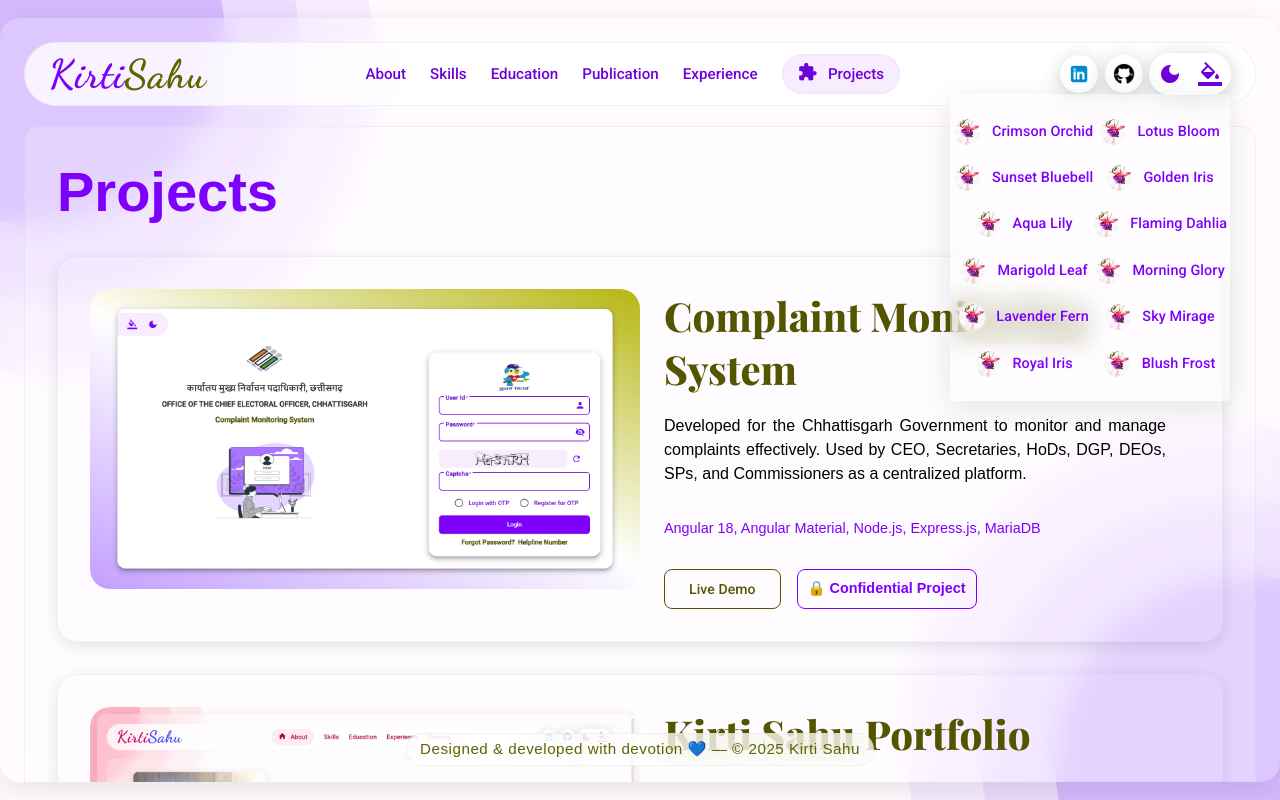
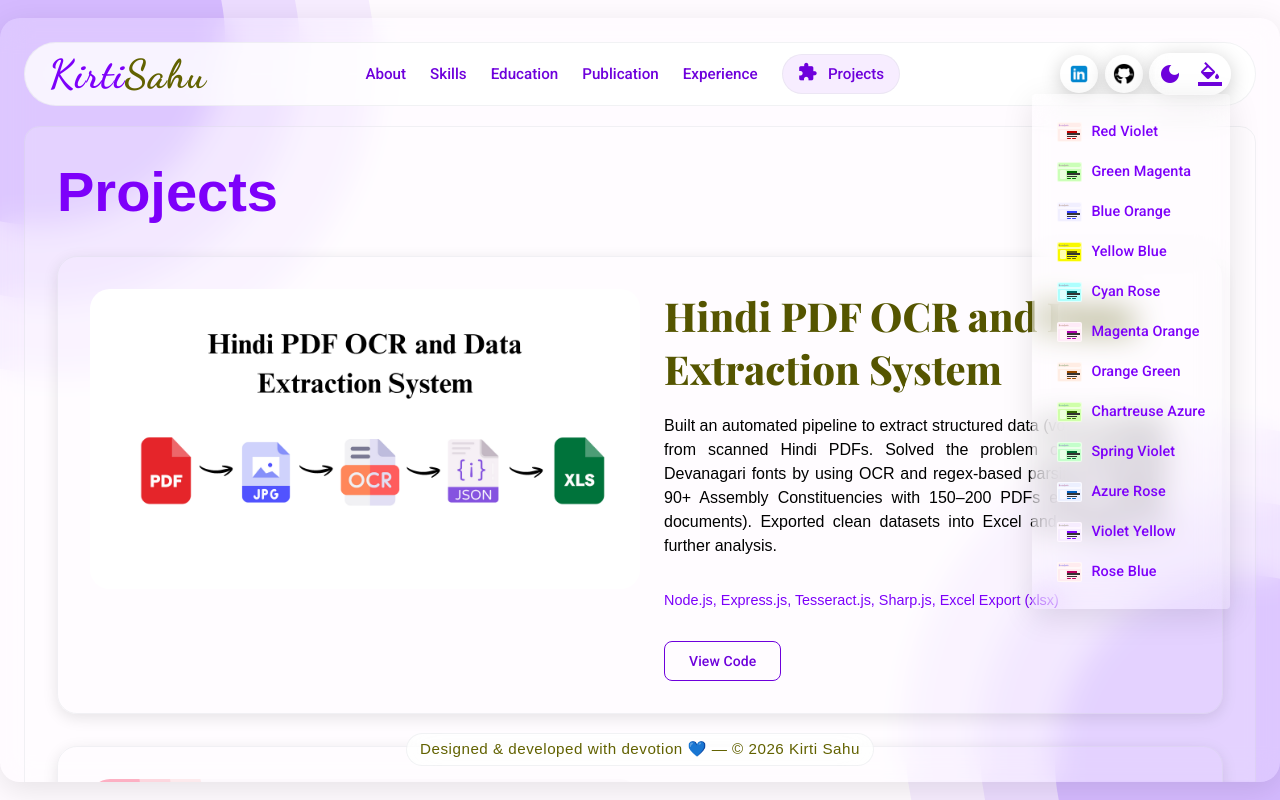
Before and after one commit to kirtisahu178/kirti-sahu-portfolio, an Angular app: page /projects in a window 1280 px wide. Both pictures are taken after a click on the button "format_color_fill". Built offline with nearby package versions, Linux system fonts and the light colour scheme; a web font is replaced by a local one.

Commit message:
upgrade theme icon

```diff
--- a/src/app/app.component.html
+++ b/src/app/app.component.html
@@ -121,7 +121,26 @@
         <div class="theme-item">
           <button mat-button (click)="applyTheme(theme.themeName)" class="theme-button">
             <div class="theme-preview">
-                <img class="theme-icon" [src]="theme.icon" />
+              <div class="theme-preview-icon" [ngStyle]="{
+                                        '--bg-color': isDarkMode ? theme.bgDark : theme.bgLight,
+                                        '--tool-cont': isDarkMode ? theme.toolContDark : theme.toolContLight,
+                                        '--mini-text': isDarkMode ? theme.miniTextDark : theme.miniTextLight,
+                                        '--head-btn': isDarkMode ? theme.headBtnDark : theme.headBtnLight,
+                                        '--para': isDarkMode ? '#fff' : '#333'}">
+                <div class="toolbar">
+                  <div class="mini-text">KirtiSahu</div>
+                  <!-- <div class="menu1"></div> -->
+                </div>
+                <div class="content">
+                  <div class="mimage"></div>
+                  <div class="heading1"></div>
+                  <div class="para1"></div>
+                  <div class="para2"></div>
+                  <div class="para3"></div>
+                  <div class="btn1"></div>
+                  <div class="btn2"></div>
+                </div>
+              </div>
               <span class="theme-label">{{ theme.label }}</span>
             </div>
           </button>
@@ -135,7 +154,7 @@
     </div>
 
     <footer>
-      <p>Designed & developed with devotion 💙 — © 2025 Kirti Sahu</p>
+      <p>Designed & developed with devotion 💙 — © 2026 Kirti Sahu</p>
     </footer>
   </div>
 </app-layered-bg-layout>
--- a/src/app/app.component.scss
+++ b/src/app/app.component.scss
@@ -126,9 +126,6 @@
 
 
 .theme-grid {
-  display: grid;
-  grid-template-columns: repeat(2, minmax(120px, 1fr));
-  gap: 0.4rem 1rem;
   padding: 0.6rem 0.8rem;
   align-items: start;
 
@@ -139,12 +136,9 @@
     .theme-button {
       width: 100%;
       text-align: left;
-      padding: 0.4rem 0.5rem;
-      border-radius: 20px;
       transition: all 0.25s ease;
-      background: rgba(255, 255, 255, 0.05);
-      backdrop-filter: blur(10px);
       display: flex;
+      justify-content: flex-start;
       align-items: center;
 
       &:hover {
@@ -154,23 +148,139 @@
 
       .theme-preview {
         display: flex;
-        align-items: center;
+        align-items: flex-start;
+        justify-content: flex-start;
         gap: 0.6rem;
         width: 100%;
 
-        .theme-icon {
-          width: 26px;
-          height: 26px;
-          border-radius: 50%;
-          object-fit: cover;
-          border: 2px solid rgba(255, 255, 255, 0.3);
-          flex-shrink: 0;
+        .theme-preview-icon {
+          width: 25px;
+          height: 20px;
+          border-radius: 2px;
+          position: relative;
+          overflow: hidden;
+          background-color: var(--bg-color) !important;
+        }
+
+        .theme-preview-icon .toolbar {
+          position: absolute;
+          top: 1px;
+          left: 1px;
+          right: 1px;
+          height: 4px;
+          background-color: var(--tool-cont) !important;
+          border-radius: 50px;
+
+          display: flex;
+          align-items: center;
+          padding: 0 3px;
+          gap: 3px;
+
+          .mini-text {
+            position: absolute;
+            top: 2px;
+            left: 1px;
+            font-size: 2px;
+            font-weight: 800 !important;
+            color: var(--mini-text);
+            line-height: 1;
+            letter-spacing: 0.3px;
+            white-space: nowrap;
+            font-family: "Dancing Script", cursive;
+          }
+
+          .menu1 {
+            position: absolute;
+            top: 1px;
+            right: 1px;
+            width: 8px;
+            height: 2px;
+            background-color: #838080;
+            border-radius: 50px;
+            margin-left: auto;
+          }
+        }
+
+        .theme-preview-icon .content {
+          position: absolute;
+          top: 7px;
+          left: 1px;
+          right: 1px;
+          bottom: 1px;
+          background-color: var(--tool-cont) !important;
+          border-radius: 1px;
+
+          .mimage {
+            position: absolute;
+            top: 1px;
+            left: 2px;
+            width: 6px;
+            height: calc(100% - 3px);
+            background-color: var(--bg-color);
+            border-radius: 1px;
+          }
+
+          .heading1 {
+            position: absolute;
+            top: 2px;
+            left: 9px;
+            right: 1px;
+            height: 2px;
+            width: 10px;
+            background-color: var(--head-btn);
+          }
+
+          .para1 {
+            position: absolute;
+            top: 4.2px;
+            left: 9px;
+            right: 1px;
+            height: 1px;
+            background-color: var(--para);
+          }
+
+          .para2 {
+            position: absolute;
+            top: 5.8px;
+            left: 9px;
+            right: 1px;
+            height: 1px;
+            background-color: var(--para);
+          }
+
+          .para3 {
+            position: absolute;
+            top: 7.8px;
+            left: 9px;
+            right: 1px;
+            height: 1px;
+            width: 10px;
+            background-color: var(--para);
+          }
+
+          .btn1,
+          .btn2 {
+            position: absolute;
+            top: 9px;
+            right: 1px;
+            height: 1px;
+            width: 4px;
+            background-color: var(--head-btn);
+            border-radius: 5px;
+          }
+
+          .btn1 {
+            left: 9px;
+          }
+
+          .btn2 {
+            left: 14px;
+          }
         }
 
         .theme-label {
           font-size: 0.9rem;
           font-weight: 500;
-          // color: #fff;
           text-transform: capitalize;
           white-space: nowrap;
         }
--- a/src/app/app.component.ts
+++ b/src/app/app.component.ts
@@ -3,13 +3,15 @@ import { Component } from '@angular/core';
 import { Router, RouterModule } from '@angular/router';
 import { MaterialModule } from './material/material.module';
 import { LayeredBgLayoutComponent } from './bg-layout/layered-bg-layout/layered-bg-layout.component';
+import { CommonModule } from '@angular/common';
 
 @Component({
     selector: 'app-root',
     imports: [
     MaterialModule,
     RouterModule,
-    LayeredBgLayoutComponent
+    LayeredBgLayoutComponent,
+    CommonModule
 ],
     templateUrl: './app.component.html',
     styleUrl: './app.component.scss'
@@ -30,63 +32,147 @@ export class AppComponent {
   themes = [
     {
       themeName: 'new-1',
-      label: 'Crimson Orchid',
-      icon: 'red-orchid.jpg'
+      label: 'Red Violet',
+      bgDark: '#690100', //20
+      bgLight: '#fff8f6', //98
+      toolContDark: '#7e0100', //25
+      toolContLight: '#ffedea', //95
+      miniTextDark: '#ecdcff', //90
+      miniTextLight: '#5f00c0', //30
+      headBtnDark: '#ff8a78', //70
+      headBtnLight: '#c00100', //40
     },
     {
       themeName: 'new-2',
-      label: 'Lotus Bloom',
-      icon: 'red-orchid.jpg'
+      label: 'Green Magenta',
+      bgDark: '#013a00', //20
+      bgLight: '#edffe1', //98
+      toolContDark: '#014600', //25
+      toolContLight: '#cbffb8', //95
+      miniTextDark: '#ffd7f5', //90
+      miniTextLight: '#810081', //30
+      headBtnDark: '#03c700', //70
+      headBtnLight: '#026e00', //40
     },
     {
       themeName: 'new-3',
-      label: 'Sunset Bluebell',
-      icon: 'red-orchid.jpg'
+      label: 'Blue Orange',
+      bgDark: '#0001ac', //20
+      bgLight: '#fbf8ff', //98
+      toolContDark: '#0001cd', //25
+      toolContLight: '#f1efff', //95
+      miniTextDark: '#ffdcc7', //90
+      miniTextLight: '#723600', //30
+      headBtnDark: '#9da3ff', //70
+      headBtnLight: '#343dff', //40
     },
     {
       themeName: 'new-4',
-      label: 'Golden Iris',
-      icon: 'red-orchid.jpg'
+      label: 'Yellow Blue',
+      bgDark: '#323200', //20
+      bgLight: '#fffeac', //98
+      toolContDark: '#3e3e00', //25
+      toolContLight: '#f9f900', //95
+      miniTextDark: '#e0e0ff', //90
+      miniTextLight: '#0000ef', //30
+      headBtnDark: '#b1b100', //70
+      headBtnLight: '#626200', //40
     },
     {
       themeName: 'new-5',
-      label: 'Aqua Lily',
-      icon: 'red-orchid.jpg'
+      label: 'Cyan Rose',
+      bgDark: '#003737', //20
+      bgLight: '#e2fffe', //98
+      toolContDark: '#004343', //25
+      toolContLight: '#adfffe', //95
+      miniTextDark: '#ffd9e1', //90
+      miniTextLight: '#8f0045', //30
+      headBtnDark: '#00bebe', //70
+      headBtnLight: '#006a6a', //40
     },
     {
       themeName: 'new-6',
-      label: 'Flaming Dahlia',
-      icon: 'red-orchid.jpg'
+      label: 'Magenta Orange',
+      bgDark: '#5b005b', //20
+      bgLight: '#fff7f9', //98
+      toolContDark: '#6e006e', //25
+      toolContLight: '#ffebf8', //95
+      miniTextDark: '#ffdcc7', //90
+      miniTextLight: '#723600', //30
+      headBtnDark: '#ff76f6', //70
+      headBtnLight: '#a900a9', //40
     },
     {
       themeName: 'new-7',
-      label: 'Marigold Leaf',
-      icon: 'red-orchid.jpg'
+      label: 'Orange Green',
+      bgDark: '#502400', //20
+      bgLight: '#fff8f5', //98
+      toolContDark: '#612d00', //25
+      toolContLight: '#ffede4', //95
+      miniTextDark: '#77ff61', //90
+      miniTextLight: '#015300', //30
+      headBtnDark: '#ff8e36', //70
+      headBtnLight: '#964900', //40
     },
     {
       themeName: 'new-8',
-      label: 'Morning Glory',
-      icon: 'red-orchid.jpg'
+      label: 'Chartreuse Azure',
+      bgDark: '#173800', //20
+      bgLight: '#eeffdc', //98
+      toolContDark: '#1e4400', //25
+      toolContLight: '#cfffa9', //95
+      miniTextDark: '#d7e3ff', //90
+      miniTextLight: '#00458f', //30
+      headBtnDark: '#60c100', //70
+      headBtnLight: '#326b00', //40
     },
     {
       themeName: 'new-9',
-      label: 'Lavender Fern',
-      icon: 'red-orchid.jpg'
+      label: 'Spring Violet',
+      bgDark: '#003917', //20
+      bgLight: '#eaffe9', //98
+      toolContDark: '#00461e', //25
+      toolContLight: '#c4ffcb', //95
+      miniTextDark: '#ecdcff', //90
+      miniTextLight: '#5f00c0', //30
+      headBtnDark: '#00c561', //70
+      headBtnLight: '#006d33', //40
     },
     {
       themeName: 'new-10',
-      label: 'Sky Mirage',
-      icon: 'red-orchid.jpg'
+      label: 'Azure Rose',
+      bgDark: '#002f65', //20
+      bgLight: '#f9f9ff', //98
+      toolContDark: '#003a7a', //25
+      toolContLight: '#ecf0ff', //95
+      miniTextDark: '#ffd9e1', //90
+      miniTextLight: '#8f0045', //30
+      headBtnDark: '#7cabff', //70
+      headBtnLight: '#005cbb', //40
     },
     {
       themeName: 'new-11',
-      label: 'Royal Iris',
-      icon: 'red-orchid.jpg'
+      label: 'Violet Yellow',
+      bgDark: '#42008a', //20
+      bgLight: '#fef7ff', //98
+      toolContDark: '#5000a4', //25
+      toolContLight: '#f7edff', //95
+      miniTextDark: '#eaea00', //90
+      miniTextLight: '#494900', //30
+      headBtnDark: '#bf98ff', //70
+      headBtnLight: '#7d00fa', //40
     },
     {
       themeName: 'new-12',
-      label: 'Blush Frost',
-      icon: 'red-orchid.jpg'
+      label: 'Rose Blue',
+      bgDark: '#65002f', //20
+      bgLight: '#fff8f8', //98
+      toolContDark: '#7a003a', //25
+      toolContLight: '#ffecef', //95
+      miniTextDark: '#e0e0ff', //90
+      miniTextLight: '#0000ef', //30
+      headBtnDark: '#ff84a9', //70
+      headBtnLight: '#ba005c', //40
     },
   ];
 
--- a/src/app/components/experience/experience.component.html
+++ b/src/app/components/experience/experience.component.html
@@ -39,15 +39,48 @@
 
         <h2>Technologies I Use</h2>
         <div class="tech-tags">
-          <span>Angular 13+</span>
-          <span>Node.js</span>
-          <span>Express.js</span>
-          <span>MariaDB</span>
-          <span>MySQl</span>
-          <span>HTML</span>
-          <span>CSS</span>
-          <span>TypeScript</span>
-          <span>Angular Material</span>
+          <mat-chip-set>
+            <mat-chip>
+              <img matChipAvatar src="angular.png" alt="angular.png" />
+              Angular
+            </mat-chip>
+            <mat-chip>
+              <img matChipAvatar src="nodejs.png" alt="nodejs.png" />
+              Node.js
+            </mat-chip>
+            <mat-chip>
+              <img matChipAvatar src="expressjs.png" alt="expressjs.png" />
+              Express.js
+            </mat-chip>
+            <mat-chip>
+              <img matChipAvatar src="mariadb.png" alt="mariadb.png" />
+              MariaDB
+            </mat-chip>
+            <mat-chip>
+              <img matChipAvatar src="mysql.png" alt="mysql.png" />
+              MySQl
+            </mat-chip>
+            <mat-chip>
+              <img matChipAvatar src="html5.png" alt="html5.png" />
+              HTML5
+            </mat-chip>
+            <mat-chip>
+              <img matChipAvatar src="css3.png" alt="css3.png" />
+              CSS3
+            </mat-chip>
+            <mat-chip>
+              <img matChipAvatar src="javascript.png" alt="javascript.png" />
+              JavaScript
+            </mat-chip>
+            <mat-chip>
+              <img matChipAvatar src="typescript.png" alt="typescript.png" />
+              TypeScript
+            </mat-chip>
+            <mat-chip>
+              <img matChipAvatar src="material.png" alt="material.png" />
+              Angular Material
+            </mat-chip>
+          </mat-chip-set>
         </div>
       </div>
     </div>
--- a/src/app/components/projects/projects.component.ts
+++ b/src/app/components/projects/projects.component.ts
@@ -10,15 +10,14 @@ import { MaterialModule } from '../../material/material.module';
 })
 export class ProjectsComponent {
   projects = [
-
     {
-      title: 'Complaint Monitoring System',
-      description: 'Developed for the Chhattisgarh Government to monitor and manage complaints effectively. Used by CEO, Secretaries, HoDs, DGP, DEOs, SPs, and Commissioners as a centralized platform.',
-      tech: 'Angular 18, Angular Material, Node.js, Express.js, MariaDB',
-      link: 'https://election.cg.gov.in/cmsapp',
-      github: '', // No GitHub
-      image: 'cms.png',
-      isConfidential: true
+      title: 'Hindi PDF OCR and Data Extraction System',
+      description: 'Built an automated pipeline to extract structured data (voter roll details) from scanned Hindi PDFs. Solved the problem of non-Unicode Devanagari fonts by using OCR and regex-based parsing. Processed 90+ Assembly Constituencies with 150–200 PDFs each (~15,000+ documents). Exported clean datasets into Excel and databases for further analysis.',
+      tech: 'Node.js, Express.js, Tesseract.js, Sharp.js, Excel Export (xlsx)',
+      link: '', // Not live
+      github: 'https://github.com/kirtisahu178',
+      image: 'pdf_extracter.png',
+      isConfidential: false
     },
     {
       title: 'Kirti Sahu Portfolio',
@@ -30,13 +29,13 @@ export class ProjectsComponent {
       isConfidential: false
     },
     {
-      title: 'Hindi PDF OCR and Data Extraction System',
-      description: 'Built an automated pipeline to extract structured data (voter roll details) from scanned Hindi PDFs. Solved the problem of non-Unicode Devanagari fonts by using OCR and regex-based parsing. Processed 90+ Assembly Constituencies with 150–200 PDFs each (~15,000+ documents). Exported clean datasets into Excel and databases for further analysis.',
-      tech: 'Node.js, Express.js, Tesseract.js, Sharp.js, Excel Export (xlsx)',
-      link: '', // Not live
-      github: 'https://github.com/kirtisahu178',
-      image: 'pdf_extracter.png',
-      isConfidential: false
+      title: 'Complaint Monitoring System',
+      description: 'Developed for the Chhattisgarh Government to monitor and manage complaints effectively. Used by CEO, Secretaries, HoDs, DGP, DEOs, SPs, and Commissioners as a centralized platform.',
+      tech: 'Angular 18, Angular Material, Node.js, Express.js, MariaDB',
+      link: 'https://election.cg.gov.in/cmsapp',
+      github: '', // No GitHub
+      image: 'cms.png',
+      isConfidential: true
     },
     {
       title: 'Polling Personnel Randomization System - Web',
--- a/src/app/components/tech/tech.component.scss
+++ b/src/app/components/tech/tech.component.scss
@@ -56,6 +56,12 @@
     flex-direction: column;
     align-items: center;
     text-align: center;
+    padding: 5px;
+    min-width: 70px;
+
+    &:hover {
+      transform: translateY(-4px);
+    }
 
     img {
       width: 40px;
@@ -74,8 +80,8 @@
       }
 
       @media (max-width: 480px) {
-        width: 30px;
-        height: 30px;
+        width: 28px;
+        height: 28px;
       }
 
       @media (max-width: 360px) {
--- a/src/styles.scss
+++ b/src/styles.scss
@@ -166,8 +166,8 @@ $dark-tone-map: (
 
   .btn-demo,
   .btn-view-code {
-    border: 1px solid var(--theme-tertiary-35) !important;
-    color: var(--theme-tertiary-35) !important;
+    border: 1px solid var(--theme-primary-35) !important;
+    color: var(--theme-primary-35) !important;
   }
 
   .confidential-tag,
@@ -220,6 +220,7 @@ $dark-tone-map: (
 
 @mixin app-light-glass() {
 
+
   .portfolio-container,
   .mat-mdc-menu-panel {
     background: rgba(255, 255, 255, 0.2);
@@ -228,6 +229,7 @@ $dark-tone-map: (
     transition: transform 0.3s ease;
   }
 
+  .tech-item,
   .sticky-toolbar,
   footer p {
     backdrop-filter: blur(16px) saturate(180%);
@@ -246,7 +248,6 @@ $dark-tone-map: (
   .tech-section,
   .project-section,
   .project-card,
-  .skill-card,
   .exp-card {
     backdrop-filter: blur(1px) saturate(180%);
     -webkit-backdrop-filter: blur(1px) saturate(180%);
@@ -264,6 +265,7 @@ $dark-tone-map: (
     transition: transform 0.3s ease, box-shadow 0.3s ease;
   }
 
+  .tech-item:hover,
   .skill-card:hover {
     box-shadow: 0 12px 40px rgba(0, 0, 0, 0.15),
       0 0 0 8px rgba(255, 255, 255, 0.4) inset;
@@ -280,6 +282,7 @@ $dark-tone-map: (
     border: 1px solid rgba(255, 255, 255, 0.125);
   }
 
+  .tech-item,
   .sticky-toolbar,
   footer p {
     backdrop-filter: blur(15px) saturate(100%);
@@ -297,7 +300,6 @@ $dark-tone-map: (
   .tech-section,
   .project-section,
   .project-card,
-  .skill-card,
   .exp-card {
     backdrop-filter: blur(15px) saturate(100%);
     -webkit-backdrop-filter: blur(15px) saturate(100%);
@@ -317,6 +319,7 @@ $dark-tone-map: (
     transition: transform 0.3s ease, box-shadow 0.3s ease;
   }
 
+  .tech-item:hover,
   .skill-card:hover {
     box-shadow:
       0 12px 35px rgba(0, 0, 0, 0.75),
```
Lines whose indentation alone changed are shown as unchanged.
